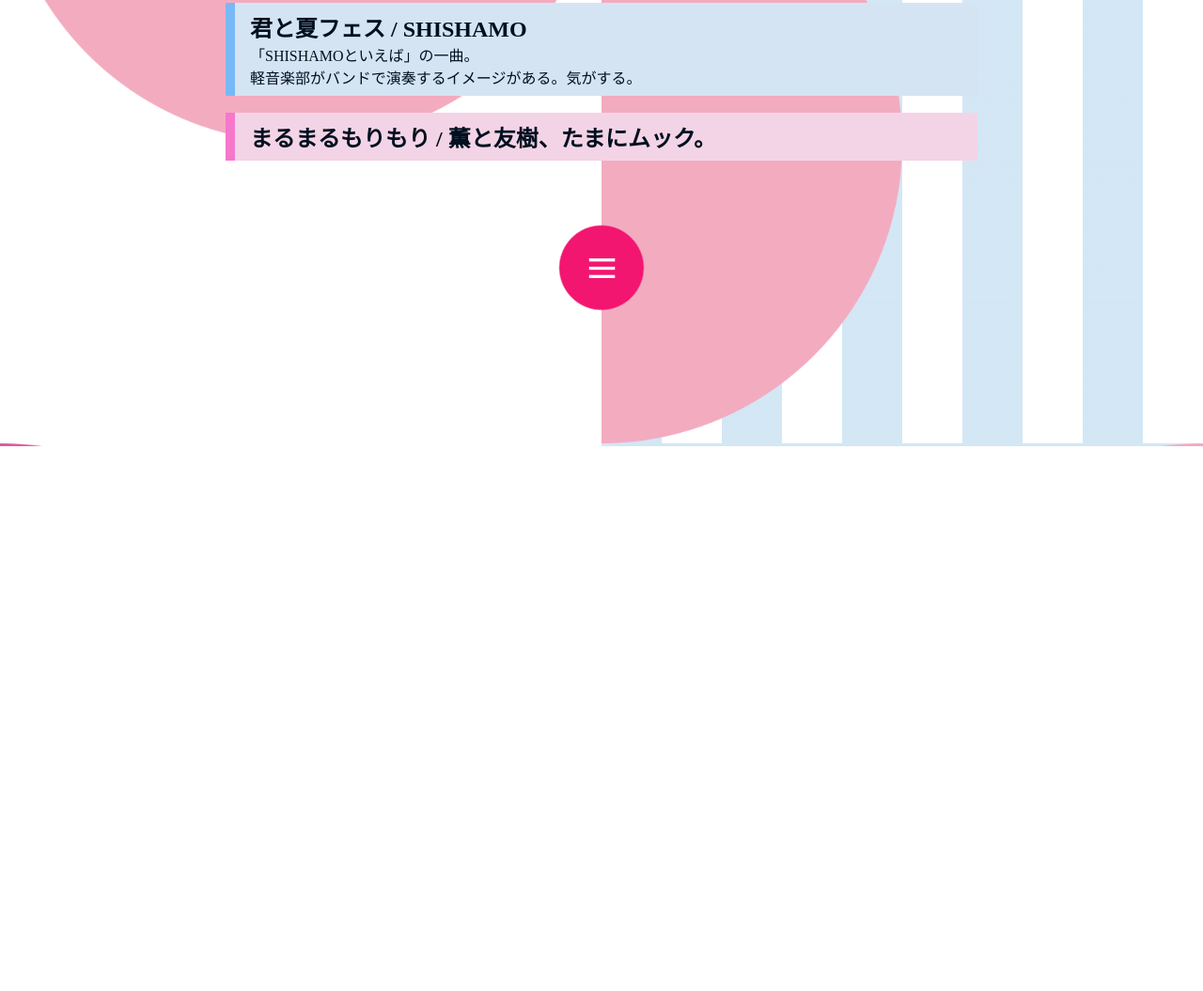
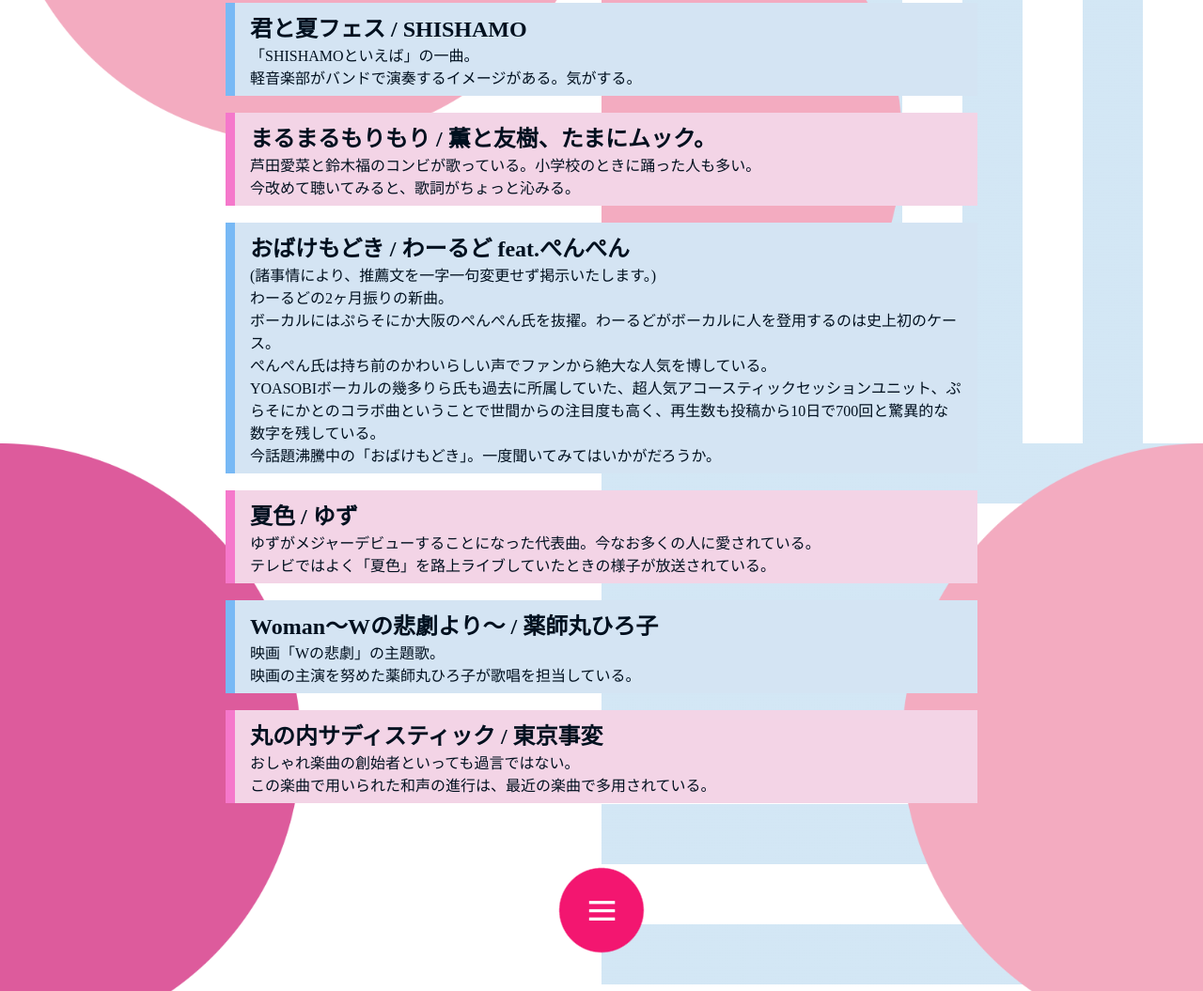
Before and after one commit to ksw-1024/inGym_cancan, a plain HTML site: page music.html in a window 1280 px wide. Shown: the part 4008-5063 px from the top of the page at 94% size. Before the commit the page ends 4483 px from the top, so only its background shows below. Drawn offline with nearby package versions, Linux system fonts and the light colour scheme; a web font is replaced by a local one.

Commit message:
0309-007

```diff
--- a/javascripts/link.js
+++ b/javascripts/link.js
@@ -7,7 +7,7 @@ function about() {
 }
 
 function music() {
-    location.href = "./music.html?20220309-005"
+    location.href = "./music.html?20220309-007"
 }
 
 function schedule() {
--- a/music.html
+++ b/music.html
@@ -235,6 +235,36 @@
     <br />
     <div class="text-box2">
         <h2>まるまるもりもり / 薫と友樹、たまにムック。</h2>
+        <p>芦田愛菜と鈴木福のコンビが歌っている。小学校のときに踊った人も多い。</p>
+        <p>今改めて聴いてみると、歌詞がちょっと沁みる。</p>
+    </div>
+    <br />
+    <div class="text-box">
+        <h2>おばけもどき / わーるど feat.ぺんぺん</h2>
+        <p>(諸事情により、推薦文を一字一句変更せず掲示いたします。)</p>
+        <p>わーるどの2ヶ月振りの新曲。</p>
+        <p>ボーカルにはぷらそにか大阪のぺんぺん氏を抜擢。わーるどがボーカルに人を登用するのは史上初のケース。</p>
+        <p>ぺんぺん氏は持ち前のかわいらしい声でファンから絶大な人気を博している。</p>
+        <p>YOASOBIボーカルの幾多りら氏も過去に所属していた、超人気アコースティックセッションユニット、ぷらそにかとのコラボ曲ということで世間からの注目度も高く、再生数も投稿から10日で700回と驚異的な数字を残している。</p>
+        <p>今話題沸騰中の「おばけもどき」。一度聞いてみてはいかがだろうか。</p>
+    </div>
+    <br />
+    <div class="text-box2">
+        <h2>夏色 / ゆず</h2>
+        <p>ゆずがメジャーデビューすることになった代表曲。今なお多くの人に愛されている。</p>
+        <p>テレビではよく「夏色」を路上ライブしていたときの様子が放送されている。</p>
+    </div>
+    <br />
+    <div class="text-box">
+        <h2>Woman〜Wの悲劇より〜 / 薬師丸ひろ子</h2>
+        <p>映画「Wの悲劇」の主題歌。</p>
+        <p>映画の主演を努めた薬師丸ひろ子が歌唱を担当している。</p>
+    </div>
+    <br />
+    <div class="text-box2">
+        <h2>丸の内サディスティック / 東京事変</h2>
+        <p>おしゃれ楽曲の創始者といっても過言ではない。</p>
+        <p>この楽曲で用いられた和声の進行は、最近の楽曲で多用されている。</p>
     </div>
     <br />
     <br />
```
